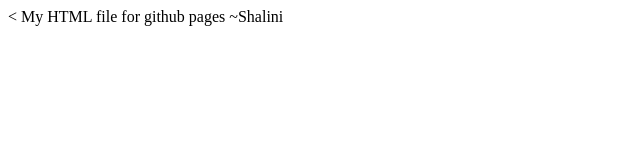
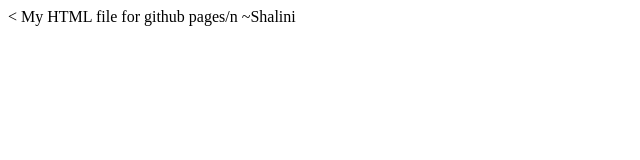
Before and after one commit to shalu3122/PoemWedsite, a plain HTML site: page index.html in a window 1280 px wide. Shown: the full height of the page, 0-640 px from the left. Drawn offline with Linux system fonts and the light colour scheme.

Commit message:
edit save

```diff
--- a/index.html
+++ b/index.html
@@ -5,11 +5,8 @@
     <title></title>
   </head>
   <body>
-
-
-    My HTML file for github pages
+    My HTML file for github pages/n
 
     ~Shalini
-
   </body>
 </html>
```
